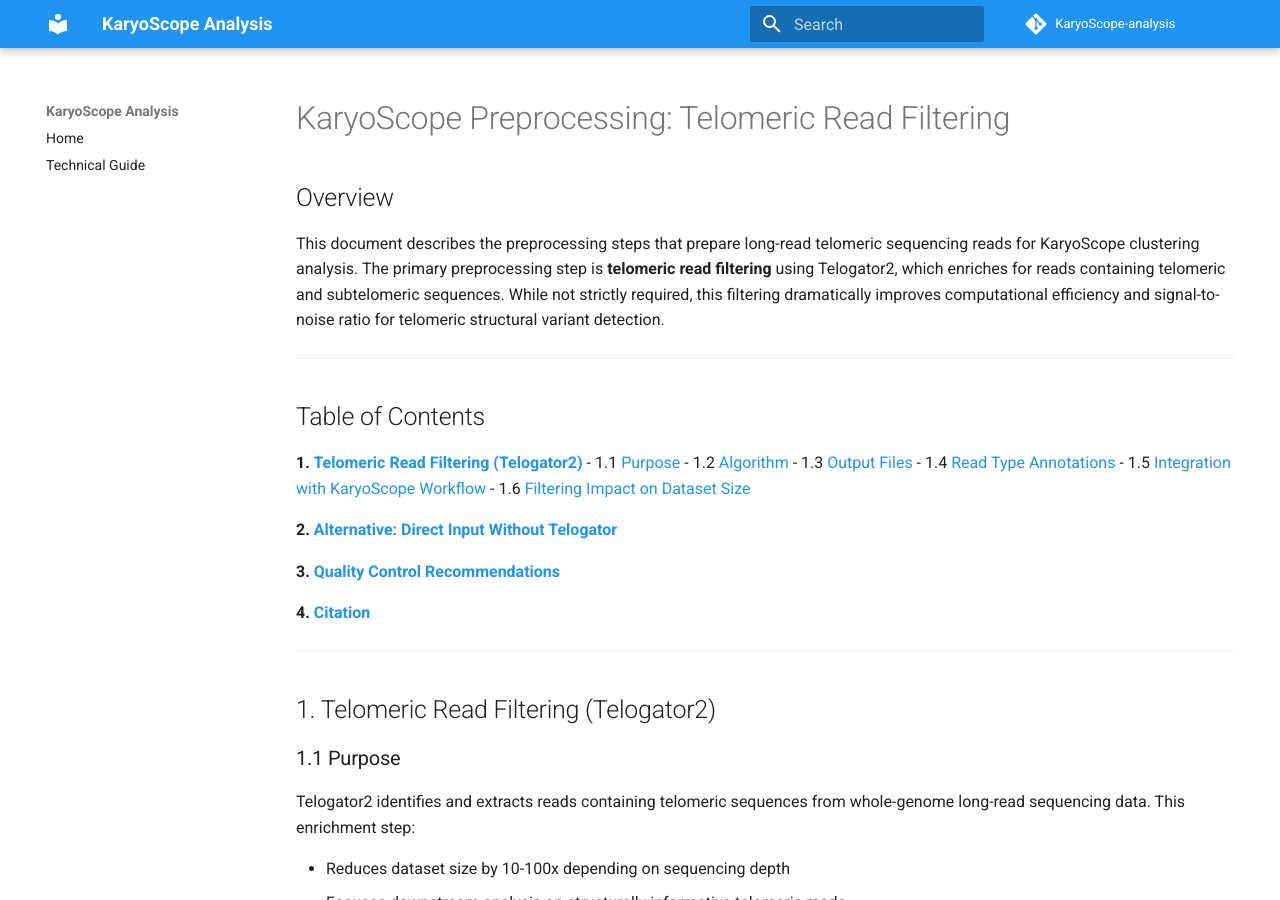
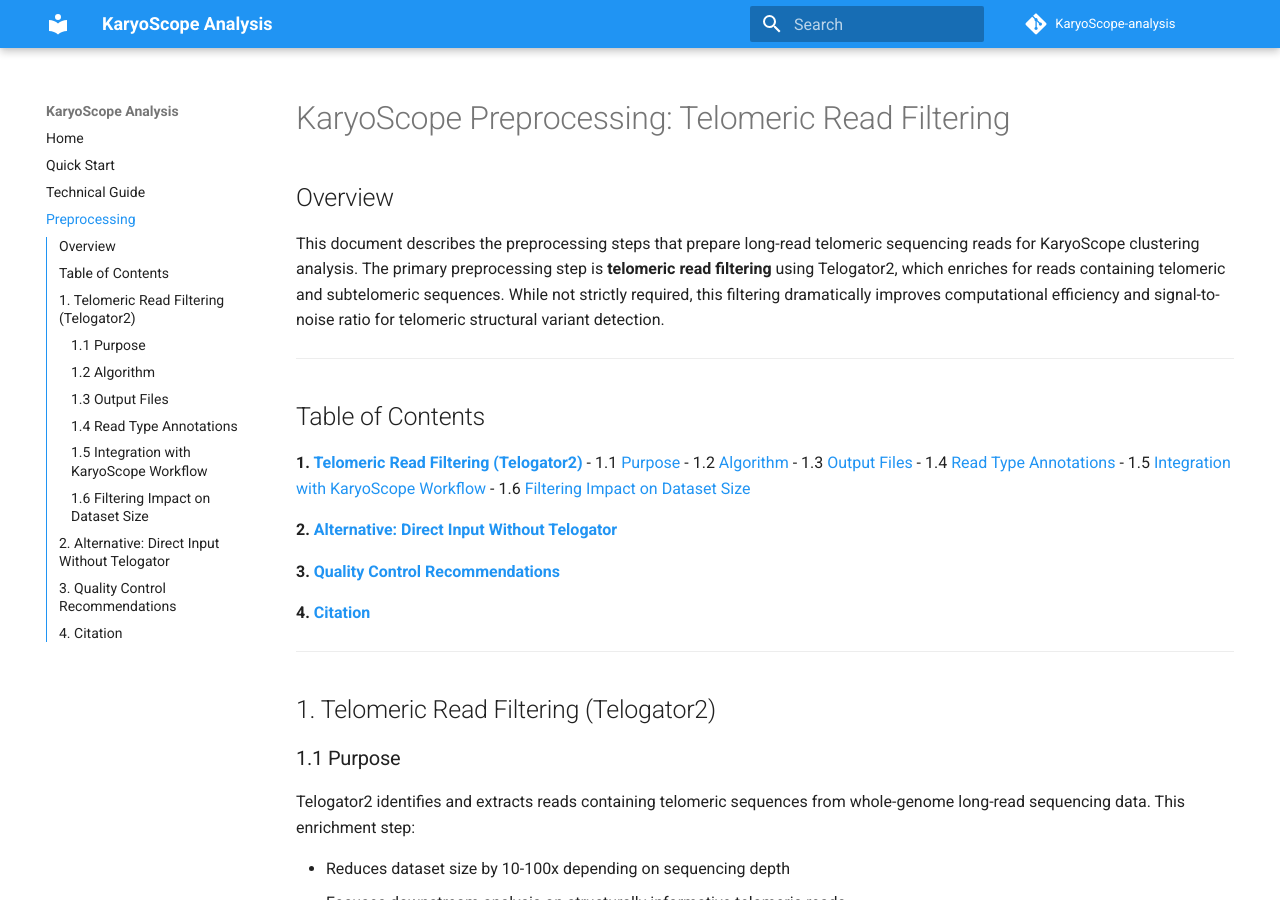
Before and after one commit to barthel-lab/KaryoScope-analysis, an MkDocs documentation site: the page built from docs/KaryoScope_Preprocessing.md, in a window 1280 px wide and 900 px high. Built offline with MkDocs 1.6.1 and Material for MkDocs 9.7.7, drawn with Linux system fonts in a browser that asks for light colours; comment, search, counter and statistics services are not loaded; some of the changed lines change nothing that is shown.

Commit message:
Add Quick Start guide with Core-4 example analysis

````diff
--- /dev/null
+++ b/docs/Quick_Start.md
@@ -0,0 +1,190 @@
+# Quick Start Guide
+
+This guide walks through running KaryoScope clustering analysis on the Core-4 example dataset.
+
+## Prerequisites
+
+- Python 3.11+
+- Required packages: numpy, pandas, scipy, scikit-learn, matplotlib, pyranges
+
+## Installation
+
+```bash
+# Clone the repository
+git clone https://github.com/barthel-lab/KaryoScope-analysis.git
+cd KaryoScope-analysis
+
+# Install dependencies
+pip install -r requirements.txt
+```
+
+## Example Data
+
+The `data/` directory contains feature-annotated telomeric reads from four cell lines:
+
+| Sample | Group | Description |
+|--------|-------|-------------|
+| BJ | Primary | Primary fibroblast cell line |
+| IMR90 | Primary | Primary fibroblast cell line |
+| HeLa | Telomerase | Telomerase-positive cancer cell line |
+| U2OS | ALT | Alternative Lengthening of Telomeres (ALT) cancer cell line |
+
+**Input files** (`data/raw_bed/`):
+- `{sample}.telogator.1.KS_human_CHM13.subtelomeric.smoothed.features.bed.gz` - Subtelomeric features
+- `{sample}.telogator.1.KS_human_CHM13.region.smoothed.features.bed.gz` - Region features (satellites, arms)
+
+## Pipeline Overview
+
+The analysis consists of two steps:
+
+1. **Merge Feature Sets**: Combine subtelomeric and region features using priority merge
+2. **Run Clustering**: Perform hierarchical clustering and enrichment analysis
+
+---
+
+## Step 1: Merge Feature Sets
+
+Merge subtelomeric and region features for each sample using `--telomere-satellite-merge`:
+
+```bash
+for sample in BJ HeLa IMR90 U2OS; do
+  python scripts/KaryoScope_merge_beds.py \
+    --bed data/raw_bed/${sample}.telogator.1.KS_human_CHM13.subtelomeric.smoothed.features.bed.gz \
+         data/raw_bed/${sample}.telogator.1.KS_human_CHM13.region.smoothed.features.bed.gz \
+    --output data/merged_bed/${sample}.telomere_region.merged.bed.gz \
+    --telomere-satellite-merge
+done
+```
+
+**What this does:**
+- Takes telomeric features (canonical_telomere, noncanonical_telomere, TAR1, ITS) from the subtelomeric file as priority
+- Fills remaining positions with features from the region file (satellites, chromosome arms)
+- Outputs a single merged BED file per sample
+
+**Expected output:**
+```
+=== Merging BJ ===
+  Subtelomeric intervals: 181,176
+  Satellite intervals: 1,212,339
+  Common reads: 2,681
+  Priority intervals: 106,893
+  Merged intervals: 1,301,492
+```
+
+---
+
+## Step 2: Create Sample Metadata
+
+Create a sample metadata file (`data/samples.tsv`) that defines sample groups:
+
+```
+sample	group	color
+BJ	Primary	#40D392
+IMR90	Primary	#60A5FA
+HeLa	Telomerase	#F07167
+U2OS	ALT	#FBBF24
+```
+
+---
+
+## Step 3: Run Clustering Analysis
+
+Run the clustering analysis on merged BED files:
+
+```bash
+python scripts/KaryoScope_cluster_analysis.py \
+  --bed data/merged_bed/BJ.telomere_region.merged.bed.gz \
+       data/merged_bed/HeLa.telomere_region.merged.bed.gz \
+       data/merged_bed/IMR90.telomere_region.merged.bed.gz \
+       data/merged_bed/U2OS.telomere_region.merged.bed.gz \
+  --output-prefix results/Core4 \
+  --sample-metadata data/samples.tsv \
+  --comparison-mode per-sample \
+  --k-selection composite-knee \
+  --min-sequence-length 10000 \
+  --max-sequence-length 100000 \
+  --exclude-features "canonical_telomere*,novel,unknown" \
+  --umap \
+  --circular-dendrogram
+```
+
+**Key parameters:**
+
+| Parameter | Value | Description |
+|-----------|-------|-------------|
+| `--comparison-mode` | `per-sample` | Test each sample independently |
+| `--k-selection` | `composite-knee` | Auto-select optimal cluster count |
+| `--min-sequence-length` | `10000` | Minimum read length (bp) |
+| `--max-sequence-length` | `100000` | Maximum read length (bp) |
+| `--exclude-features` | `canonical_telomere*,novel,unknown` | Filter low-information features |
+
+**Expected runtime:** ~5-6 minutes for 8,000 sequences
+
+---
+
+## Output Files
+
+The analysis produces the following outputs in `results/`:
+
+| File | Description |
+|------|-------------|
+| `Core4.cluster_analysis.tsv` | Cluster statistics, enrichment p-values, sample composition |
+| `Core4.sequence_assignments.tsv` | Per-sequence cluster assignments |
+| `Core4.cluster_analysis.pdf` | Dendrogram and composition bar charts |
+| `Core4.k_selection.pdf` | k-optimization diagnostics |
+| `Core4.circular_dendrogram.pdf` | Circular dendrogram visualization |
+| `Core4.umap.pdf` | UMAP projection colored by sample/cluster |
+| `Core4.enrichment_bubble.pdf` | Enrichment significance bubble plot |
+| `Core4.sample_percentage.pdf` | Sample composition heatmap |
+| `Core4.log` | Full parameter log and runtime details |
+
+---
+
+## Interpreting Results
+
+### Cluster Summary
+
+The analysis produces ~40 clusters with enrichment categories:
+
+```
+Summary
+============================================================
+Total sequences: 8,422
+Number of clusters: 40
+  - BJ-enriched: 6
+  - HeLa-enriched: 10
+  - IMR90-enriched: 3
+  - U2OS-enriched: 13
+  - mixed: 8
+```
+
+### Reading cluster_analysis.tsv
+
+Key columns:
+
+| Column | Description |
+|--------|-------------|
+| `Cluster` | Cluster ID |
+| `Size` | Number of sequences in cluster |
+| `{Sample}%` | Percentage of cluster from each sample |
+| `P-value` | Fisher's exact test p-value |
+| `Q-value` | FDR-corrected q-value |
+| `Enrichment` | Enrichment call (e.g., "U2OS-enriched", "mixed") |
+| `Centroid` | Sample of the centroid sequence (⚠️ = mismatch) |
+
+### Enrichment Categories
+
+- **Sample-enriched** (q < 0.05): Cluster significantly over-represented by one sample
+- **mixed**: No significant enrichment after FDR correction
+
+### Centroid Warnings
+
+A ⚠️ next to the centroid indicates that the centroid sequence comes from a different sample than the enrichment label. This suggests cluster heterogeneity and may warrant further investigation.
+
+---
+
+## Next Steps
+
+1. **Visualize specific clusters**: Use `KaryoScope_cluster_plot.py` to visualize reads from specific clusters
+2. **Explore UMAP**: Open `Core4.umap.pdf` to see sample separation in 2D
+3. **Check enrichment patterns**: Review `Core4.enrichment_bubble.pdf` for significance patterns
--- a/mkdocs.yml
+++ b/mkdocs.yml
@@ -21,7 +21,9 @@
 
 nav:
   - Home: index.md
+  - Quick Start: Quick_Start.md
   - Technical Guide: Comprehensive_Technical_Guide.md
+  - Preprocessing: KaryoScope_Preprocessing.md
 
 plugins:
   - search
````
Also changed, not shown: 2 other files.
